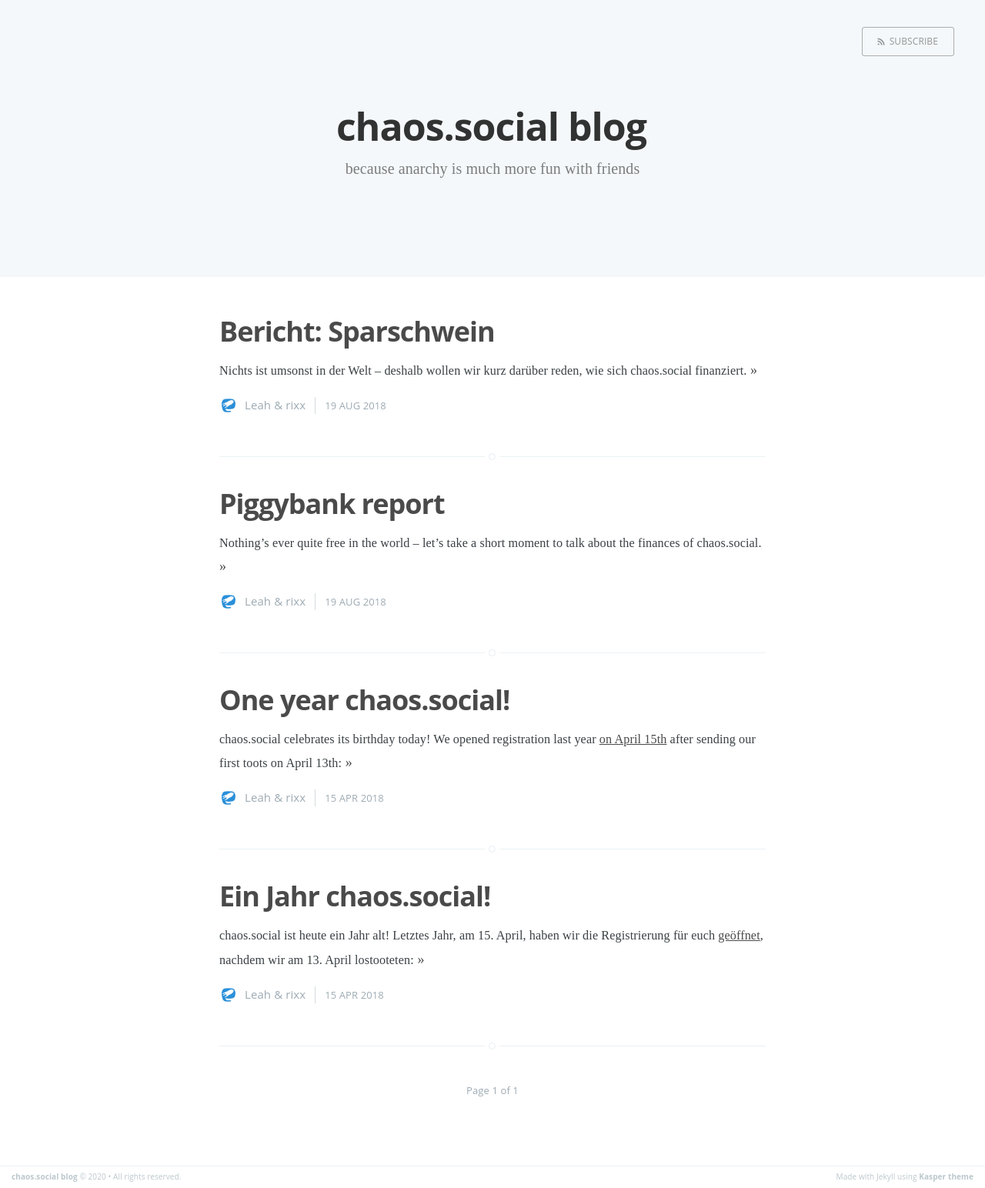
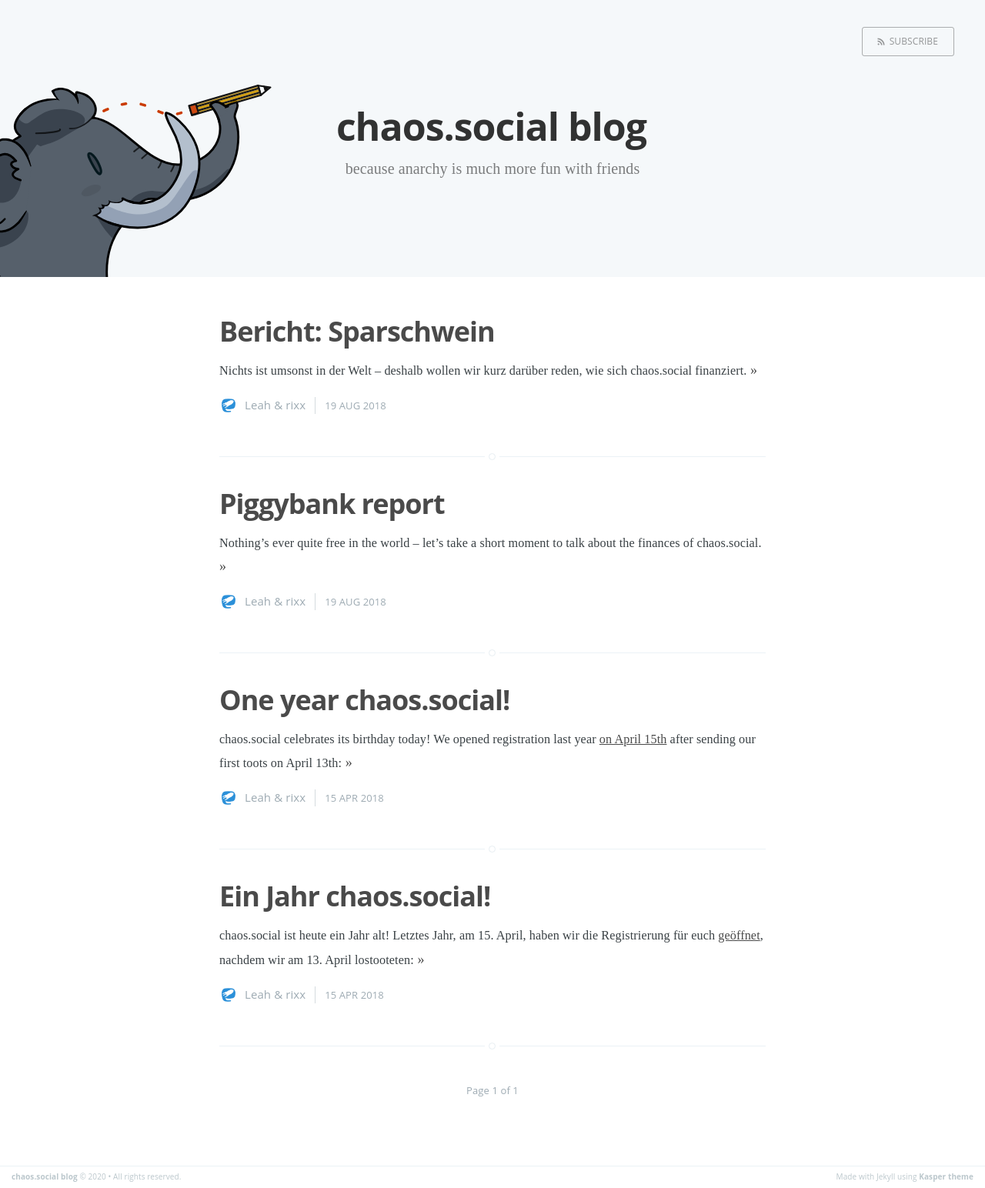
Before and after one commit to chaossocial/meta, a Jekyll site: the page built from index.html, in a window 1280 px wide. Shown: the whole page at 77% size. Built offline with Jekyll 4.4.1, drawn with Linux system fonts in a browser that asks for light colours; the list of posts is cut into pages by our own code.

Commit message:
Add logo

```diff
--- a/_config.yml
+++ b/_config.yml
@@ -10,6 +10,8 @@
 domain_name: 'https://blog.chaos.social'
 plugins: [jekyll-paginate]
 
+logo: "/assets/images/mastodon-pencil.svg"
+
 # Details for the RSS feed generator
 url:            'https://blog.chaos.social'
 author:         'Leah & rixx'
--- a/_sass/_chaos.scss
+++ b/_sass/_chaos.scss
@@ -15,3 +15,24 @@
 	margin-bottom: 1.75em;
 	max-width: 150%;
 }
+header {
+	position: relative;
+}
+.blog-logo {
+	position: absolute;
+	left: 0;
+	bottom: 0;
+	width: 30%;
+	height: 80%;
+	display: flex;
+	img {
+		max-width: 100%;
+		max-height: 100%;
+		height: auto;
+		padding: 0;
+		margin-top: auto;
+	}
+}
+@media(max-width: 600px) {
+	.blog-logo { display: none }
+}
--- a/index.html
+++ b/index.html
@@ -5,12 +5,16 @@
 ---
 
 <header class="main-header {% if page.cover %}" style="background-image: url({{ page.cover }}) {%else%}no-cover{% endif %}">
+    {% if page.logo %}
+        <a class="blog-logo" href="{{ site.baseurl }}">
+            <img src="{{ page.logo }}" alt="Blog Logo" />
+        </a>
+    {% else if site.logo %}
+        <a class="blog-logo" href="{{ site.baseurl }}">
+            <img src="{{ site.logo }}" alt="Blog Logo" />
+        </a>
+    {% endif %}
     <nav class="main-nav overlay clearfix">
-            {% if page.logo %}
-                <a class="blog-logo" href="{{ site.baseurl }}">
-                    <img src="{{ page.logo }}" alt="Blog Logo" />
-                </a>
-            {% endif %}
         <a class="subscribe-button icon-feed" href="{{ site.baseurl }}feed.xml">Subscribe</a>
     </nav>
     <div class="vertical">
```
Also changed, not shown: assets/images/mastodon-pencil.svg (added).
